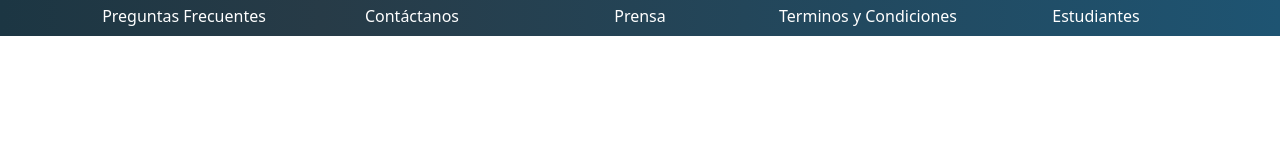
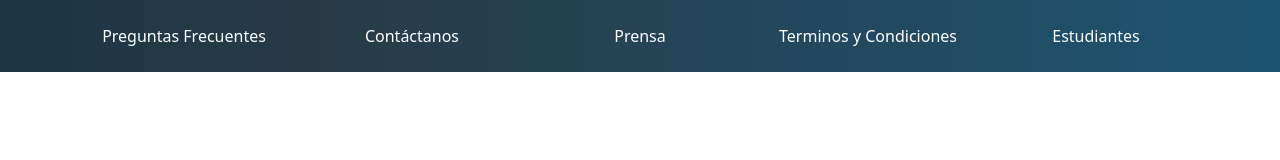
Before and after one commit to hermsale/bootstrap-tests, a plain HTML site: page src/index.html in a window 1280 px wide. Drawn offline with nearby package versions, Linux system fonts and the light colour scheme.

Commit message:
se agrego comentario

```diff
--- a/src/index.html
+++ b/src/index.html
@@ -15,7 +15,8 @@
 
     <footer id="footer">
         <div class="container">
-            <div class="row text-center pb-2 pt-1">
+            <!-- generamos un padding bottom y top con pb y pt -->
+            <div class="row text-center pb-4 pt-4">
                 <div class="col-12 col-lg">
                     <a href="#">Preguntas Frecuentes</a>
                 </div>
```
